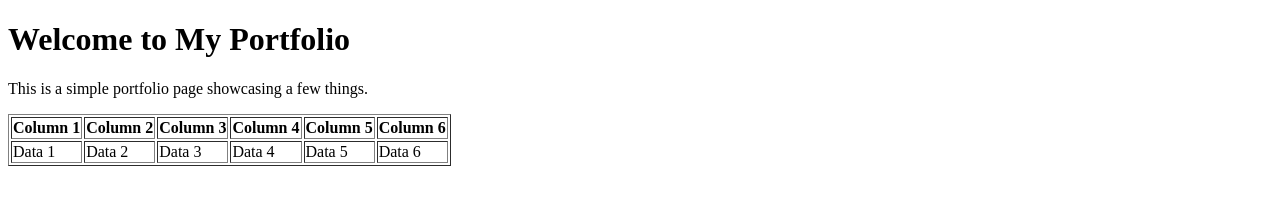
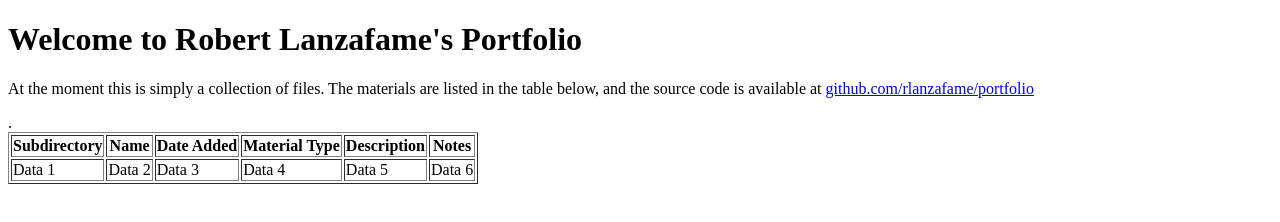
Before and after one commit to rlanzafame/portfolio, a plain HTML site: page portfolio/index.html in a window 1280 px wide. Drawn offline with Linux system fonts and the light colour scheme.

Commit message:
update readme etc

```diff
--- a/portfolio/index.html
+++ b/portfolio/index.html
@@ -3,20 +3,20 @@
 <head>
     <meta charset="UTF-8">
     <meta name="viewport" content="width=device-width, initial-scale=1.0">
-    <title>My Portfolio</title>
+    <title>Robert's Portfolio</title>
 </head>
 <body>
-    <h1>Welcome to My Portfolio</h1>
-    <p>This is a simple portfolio page showcasing a few things.</p>
+    <h1>Welcome to Robert Lanzafame's Portfolio</h1>
+    <p>At the moment this is simply a collection of files. The materials are listed in the table below, and the source code is available at <a href="https://github.com/rlanzafame/portfolio" target="_blank">github.com/rlanzafame/portfolio</a></p>.
 
     <table border="1">
         <tr>
-            <th>Column 1</th>
-            <th>Column 2</th>
-            <th>Column 3</th>
-            <th>Column 4</th>
-            <th>Column 5</th>
-            <th>Column 6</th>
+            <th>Subdirectory</th>
+            <th>Name</th>
+            <th>Date Added</th>
+            <th>Material Type</th>
+            <th>Description</th>
+            <th>Notes</th>
         </tr>
         <tr>
             <td>Data 1</td>
```
Also changed, not shown: 1 other file.
